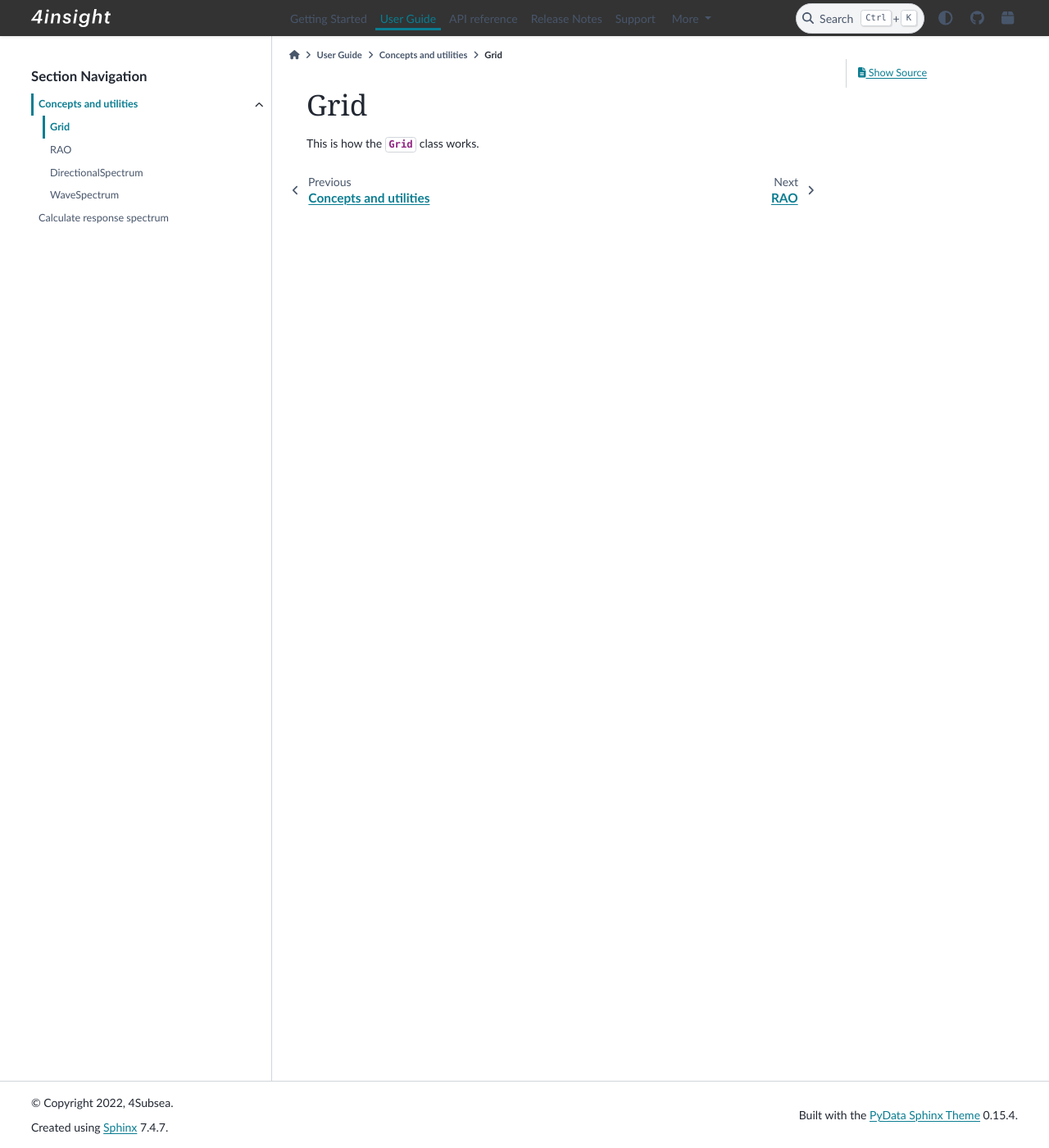
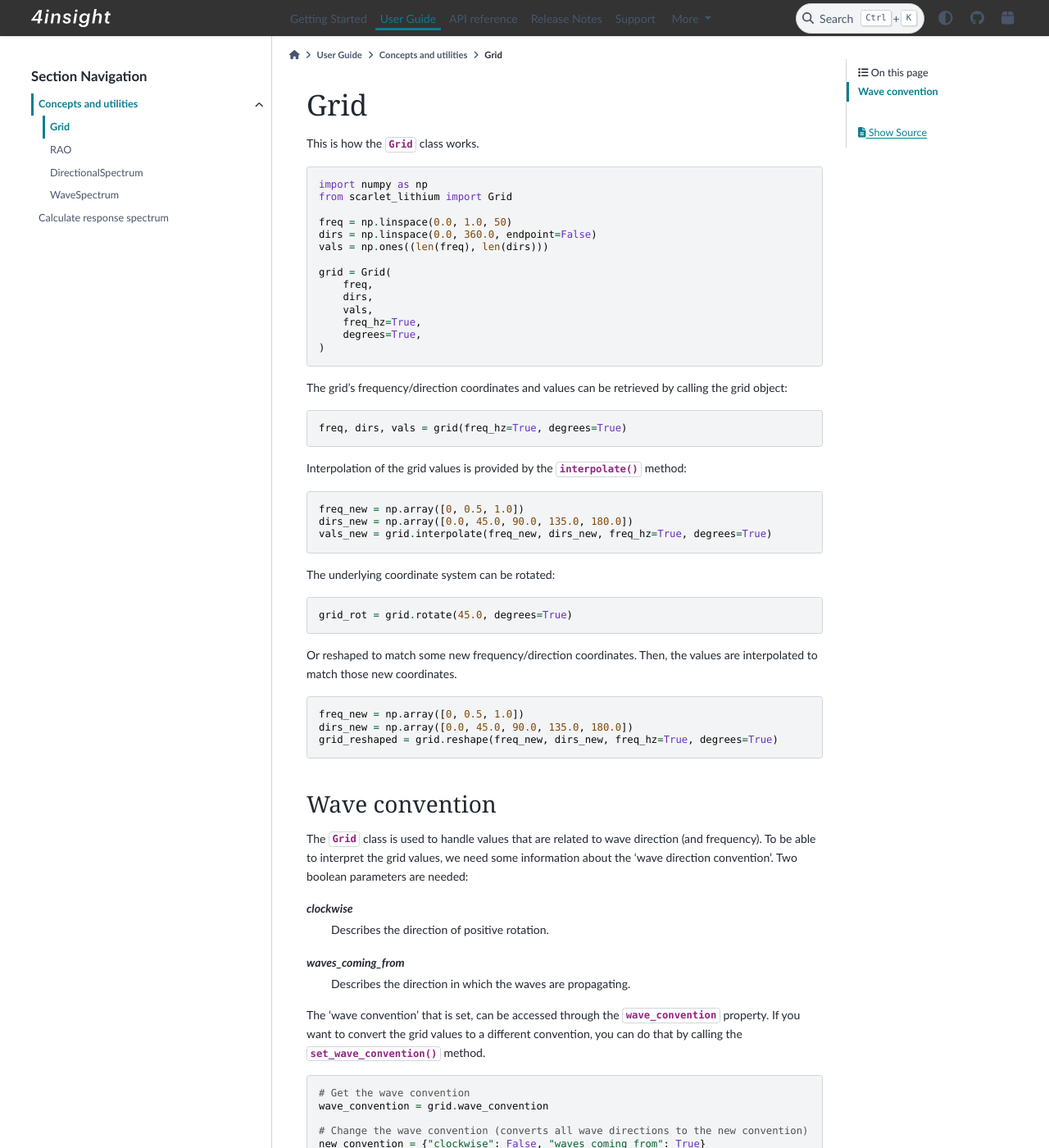
Before and after one commit to 4Subsea/waveresponse-python, a Sphinx documentation site: the page built from docs/user_guide/concepts_utils/grid.rst, in a window 1280 px wide and 1400 px high. Shown: the whole window at 82% size. Built offline with Sphinx 7.4.7 and the PyData theme 0.15.4, drawn with Linux system fonts in a browser that asks for light colours; some of the changed text lies outside the part shown.

Commit message:
document Grid

```diff
--- a/docs/user_guide/concepts_utils/grid.rst
+++ b/docs/user_guide/concepts_utils/grid.rst
@@ -1,3 +1,79 @@
 Grid
 ====
 This is how the :class:`~scarlet_lithium.Grid` class works.
+
+.. code-block:: python
+
+    import numpy as np
+    from scarlet_lithium import Grid
+
+    freq = np.linspace(0.0, 1.0, 50)
+    dirs = np.linspace(0.0, 360.0, endpoint=False)
+    vals = np.ones((len(freq), len(dirs)))
+
+    grid = Grid(
+        freq,
+        dirs,
+        vals,
+        freq_hz=True,
+        degrees=True,
+    )
+
+The grid's frequency/direction coordinates and values can be retrieved by calling
+the grid object:
+
+.. code-block:: python
+
+    freq, dirs, vals = grid(freq_hz=True, degrees=True)
+
+Interpolation of the grid values is provided by the :meth:`~scarlet_lithium.Grid.interpolate`
+method:
+
+.. code-block:: python
+
+    freq_new = np.array([0, 0.5, 1.0])
+    dirs_new = np.array([0.0, 45.0, 90.0, 135.0, 180.0])
+    vals_new = grid.interpolate(freq_new, dirs_new, freq_hz=True, degrees=True)
+
+The underlying coordinate system can be rotated:
+
+.. code-block:: python
+
+    grid_rot = grid.rotate(45.0, degrees=True)
+
+Or reshaped to match some new frequency/direction coordinates. Then, the values
+are interpolated to match those new coordinates.
+
+.. code-block:: python
+
+    freq_new = np.array([0, 0.5, 1.0])
+    dirs_new = np.array([0.0, 45.0, 90.0, 135.0, 180.0])
+    grid_reshaped = grid.reshape(freq_new, dirs_new, freq_hz=True, degrees=True)
+
+
+Wave convention
+---------------
+
+The :class:`~scarlet_lithium.Grid` class is used to handle values that are related
+to wave direction (and frequency). To be able to interpret the grid values, we need
+some information about the 'wave direction convention'. Two boolean parameters are
+needed:
+
+*clockwise*
+    Describes the direction of positive rotation.
+
+*waves_coming_from*
+    Describes the direction in which the waves are propagating.
+
+The 'wave convention' that is set, can be accessed through the :attr:`~scarlet_lithium.Grid.wave_convention`
+property. If you want to convert the grid values to a different convention, you
+can do that by calling the :meth:`~scarlet_lithium.Grid.set_wave_convention` method.
+
+.. code-block:: python
+
+    # Get the wave convention
+    wave_convention = grid.wave_convention
+
+    # Change the wave convention (converts all wave directions to the new convention)
+    new_convention = {"clockwise": False, "waves_coming_from": True}
+    grid.set_wave_convention(new_convention)
```
